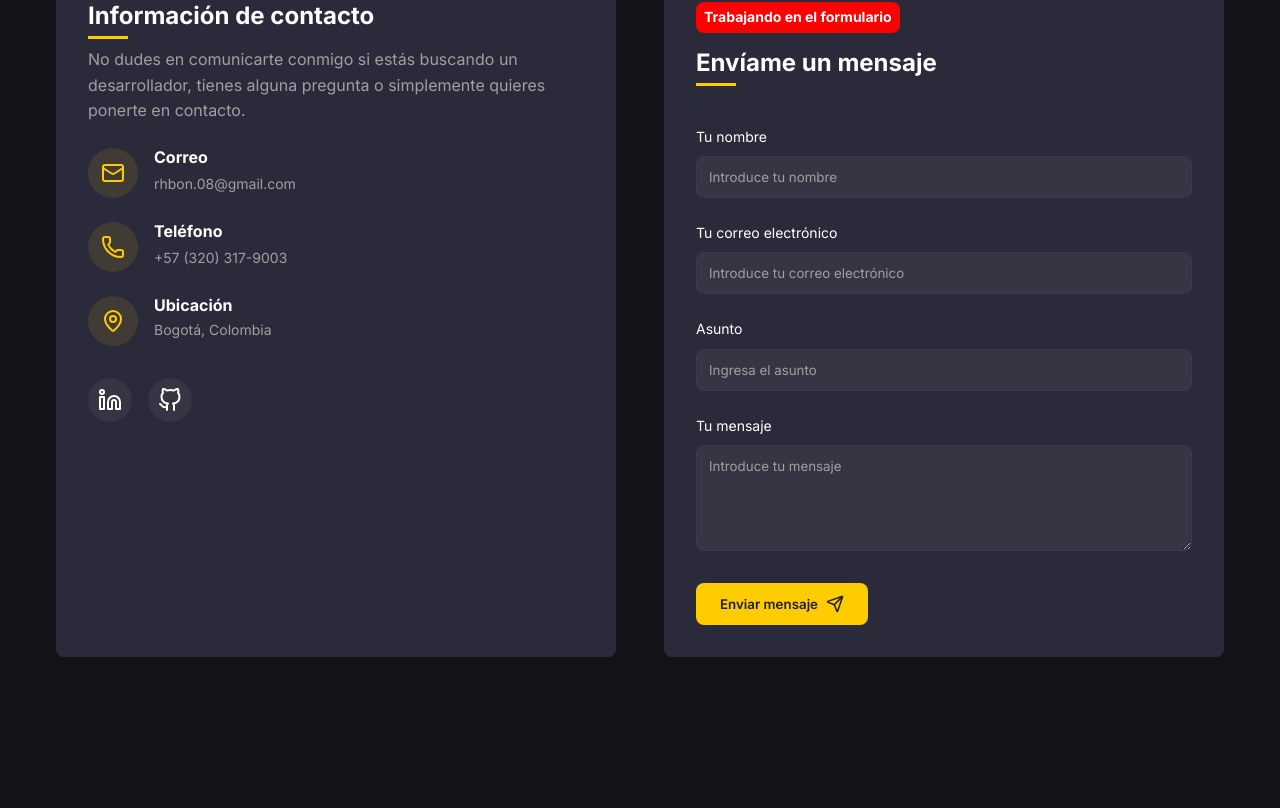
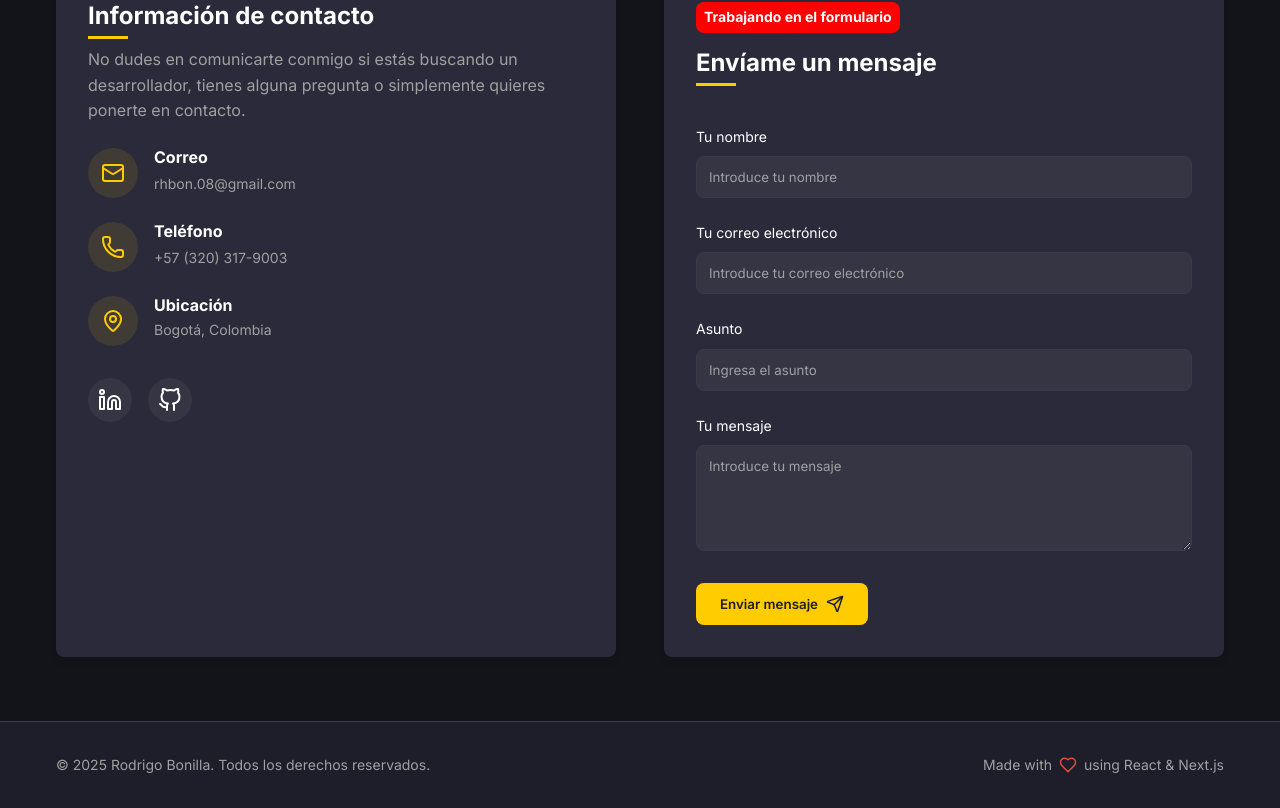
Before and after one commit to r0odr1/portfolio-r0odri, a Next.js app: page / in a window 1280 px wide. Shown: the part 9843-10651 px from the top of the page. Before the commit the page ends 10564 px from the top, so only its background shows below. Built offline with nearby package versions, Linux system fonts and the light colour scheme.

Commit message:
Agregar renderizado del footer al layout

```diff
--- a/app/layout.tsx
+++ b/app/layout.tsx
@@ -1,8 +1,8 @@
+import Footer from "@/components/Footer";
 import Header from "@/components/Header";
 import type { Metadata } from "next";
 import { Inter } from "next/font/google";
 import "./globals.css";
-//import Footer from "@/componentss/Footer"
 
 const inter = Inter ({ subsets: ["latin"] });
 
@@ -22,7 +22,7 @@
         <div className="layout">
           <Header />
           <main>{children}</main>
-          {/* <Footer /> */}
+          <Footer />
         </div>
       </body>
     </html>
```
